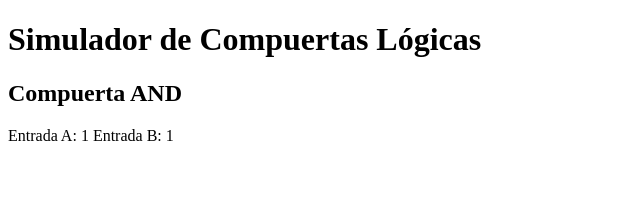
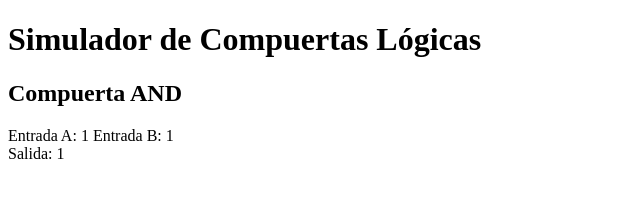
Before and after one commit to DavidCruz06/Compuertas-l-gicas, a plain HTML site: page index.html in a window 1280 px wide. Shown: the full height of the page, 0-640 px from the left. Drawn offline with Linux system fonts and the light colour scheme.

Commit message:
agregue la entrada A, la entrada B, y la salida

```diff
--- a/index.html
+++ b/index.html
@@ -16,6 +16,10 @@
           <label class="text">Entrada B:</label>
           <span class="input">1</span>
     </div>
-
-</body>
+    <div class="output">
+        <label class="text">Salida:</label>
+        <span class="result">1</span>
+      </div>
+    </div>
+  </body>
 </html>
```
